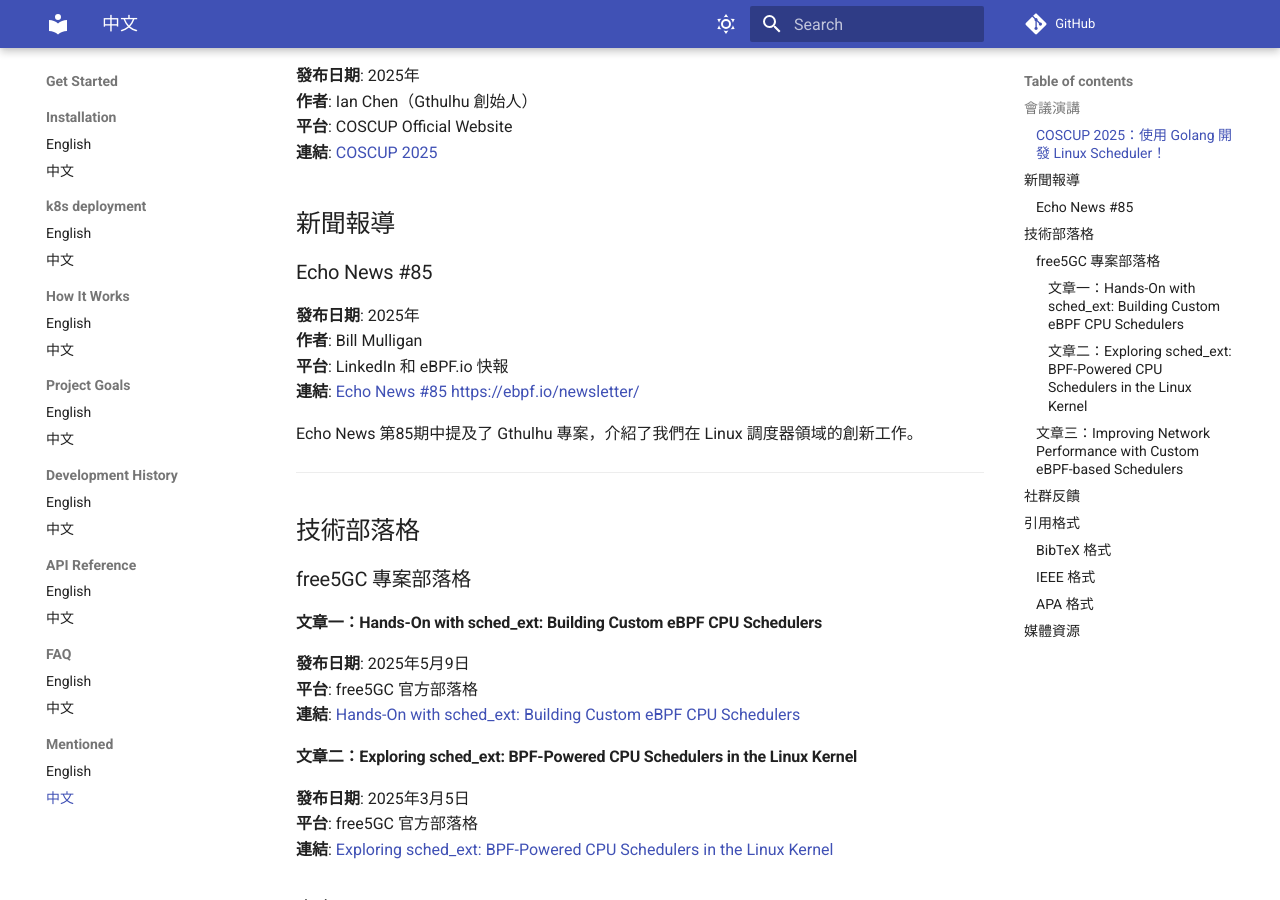
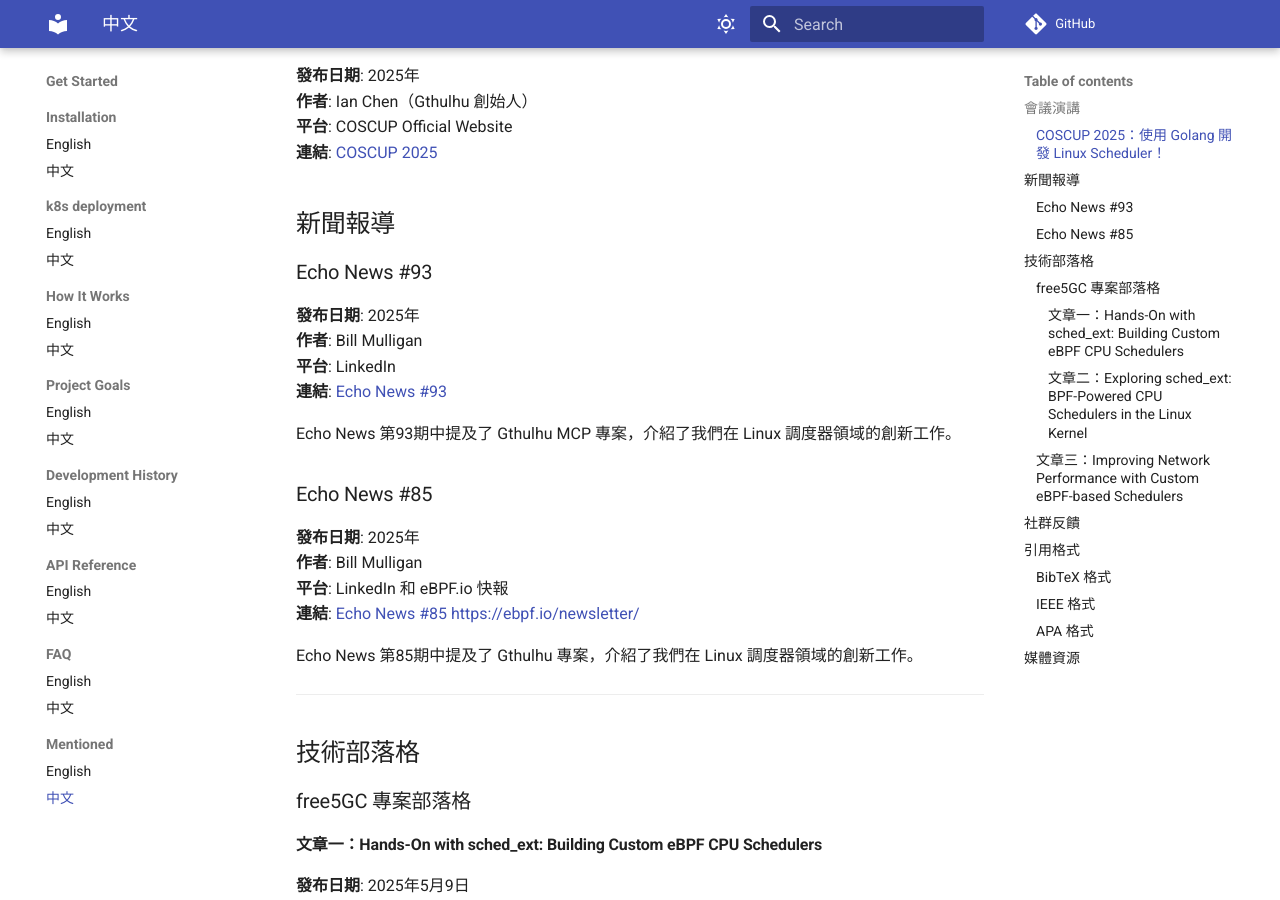
Before and after one commit to Gthulhu/docs, an MkDocs documentation site: the page built from docs/mentioned.md, in a window 1280 px wide and 900 px high, scrolled down 327 px. Built offline with MkDocs 1.6.1 and Material for MkDocs 9.7.7, drawn with Linux system fonts in a browser that asks for light colours; comment, search, counter and statistics services are not loaded.

Commit message:
chore: update mention page

```diff
--- a/docs/mentioned.md
+++ b/docs/mentioned.md
@@ -12,6 +12,16 @@
 **連結**: [COSCUP 2025](https://pretalx.coscup.org/coscup-2025/talk/review/PVBJLQEF7XEEUKYK3BCLREQSCNNUC33E)
 
 ## 新聞報導
+
+### Echo News #93
+
+**發布日期**: 2025年</br>
+**作者**: Bill Mulligan</br>
+**平台**: LinkedIn</br>
+**連結**: [Echo News #93](https://www.linkedin.com/pulse/echo-news-93-bill-mulligan-fnxhf/?trackingId=r4LMwQRoR%2BWppouvcYeVow%3D%3D)
+
+
+Echo News 第93期中提及了 Gthulhu MCP 專案，介紹了我們在 Linux 調度器領域的創新工作。
 
 ### Echo News #85
 
```
Also changed, not shown: docs/mentioned.en.md (+8 -0 lines).
